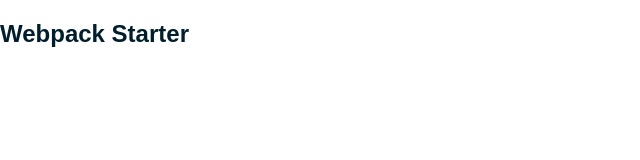
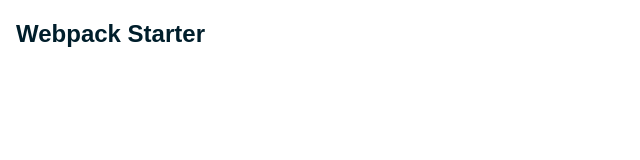
Before and after one commit to chris-lawton/webpack-starter, a website built with webpack: page index.html in a window 1280 px wide. Shown: the whole page, without its empty margins (0-640 px from the left). Built offline with nearby package versions, Linux system fonts and the light colour scheme.

Commit message:
adding body margin

```diff
--- a/src/css/base/_base.scss
+++ b/src/css/base/_base.scss
@@ -21,6 +21,10 @@
   box-sizing: inherit;
 }
 
+body {
+  margin: 1rem;
+}
+
 /**
  * Basic styles for links
  */
```
